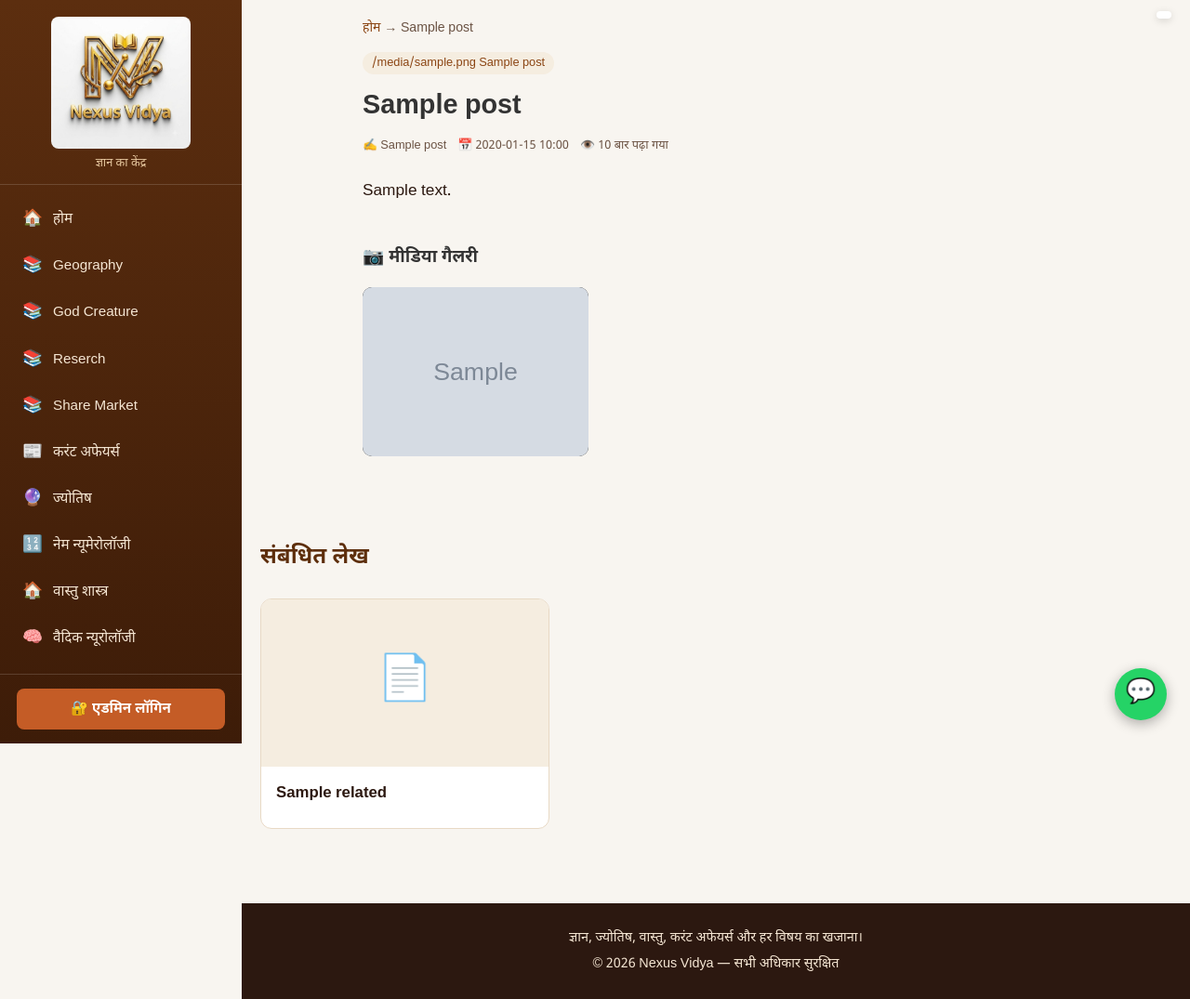
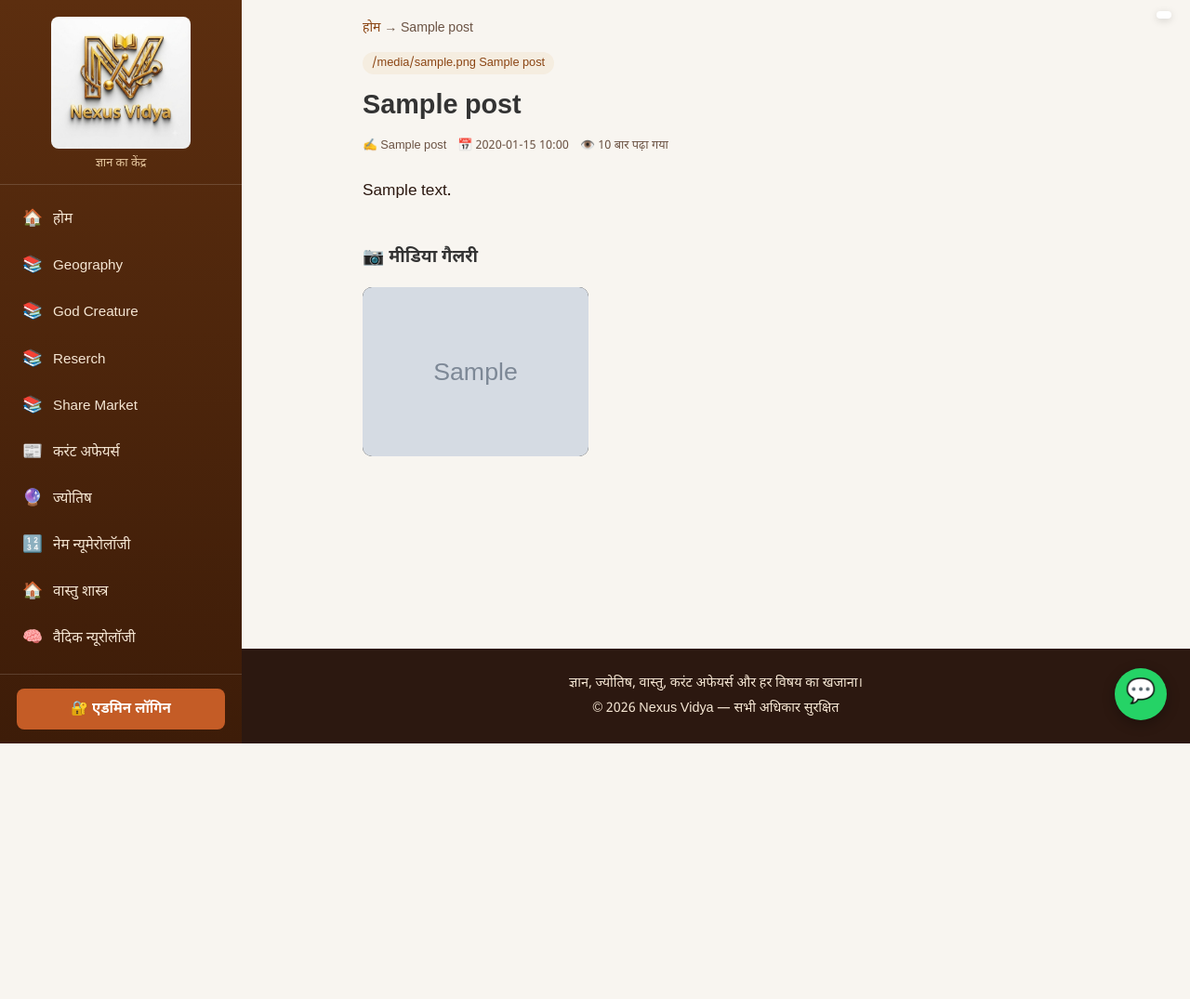
Before and after one commit to nexusvidya/nexus-vidya, a Flask app: template templates/post.html in a window 1280 px wide. Shown: the whole page at 93% size. After the commit the page ends 800 px from the top, so only its background shows below. Run offline with Flask 3, Linux system fonts and the light colour scheme; data comes from the database, SQL or seed files in the repository; the template is opened without the code that fills it: most values are stand-ins (such as "Sample title", 1, 10 or a date in 2020); grey boxes marked "Sample" are stand-in pictures.

Commit message:
Update post.html

```diff
--- a/templates/post.html
+++ b/templates/post.html
@@ -43,7 +43,6 @@
           {% if m.media_type == 'video' %}
           <video controls preload="metadata">
             <source src="{{ url_for('static', filename='uploads/' + m.filename) }}" type="video/mp4">
-            आपका ब्राउज़र वीडियो सपोर्ट नहीं करता।
           </video>
           {% else %}
           <a href="{{ url_for('static', filename='uploads/' + m.filename) }}" target="_blank">
@@ -57,28 +56,4 @@
     {% endif %}
   </div>
 </article>
-
-{% if related %}
-<section class="related-section">
-  <div class="container">
-    <h2 class="section-title">{{ t('related') }}</h2>
-    <div class="post-grid">
-      {% for r in related %}
-      <article class="post-card">
-        {% if r.featured_image %}
-        <a href="{{ url_for('post_page', slug=r.slug) }}" class="post-thumb">
-          <img src="{{ url_for('static', filename='uploads/' + r.featured_image) }}" alt="{{ r.title }}" loading="lazy">
-        </a>
-        {% else %}
-        <a href="{{ url_for('post_page', slug=r.slug) }}" class="post-thumb placeholder"><span>📄</span></a>
-        {% endif %}
-        <div class="post-body">
-          <h3><a href="{{ url_for('post_page', slug=r.slug) }}">{{ r.title }}</a></h3>
-        </div>
-      </article>
-      {% endfor %}
-    </div>
-  </div>
-</section>
-{% endif %}
 {% endblock %}
```
